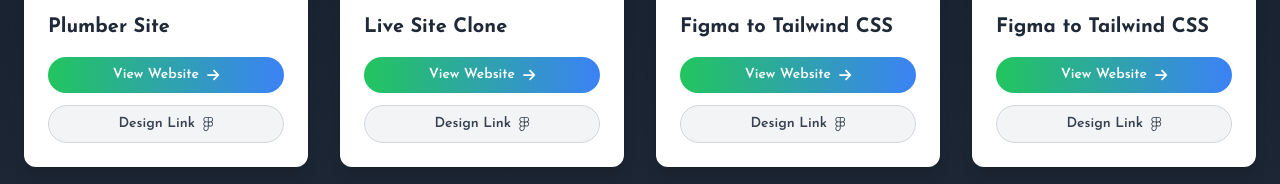
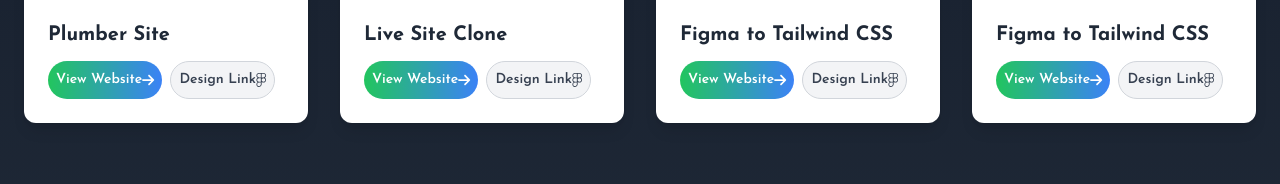
Before and after one commit to moudud-hoq/moududhoq, a website: page index.html in a window 1280 px wide. Shown: the part 2359-2543 px from the top of the page. Drawn offline with nearby package versions, Linux system fonts and the light colour scheme.

Commit message:
Project Button Edit

```diff
--- a/src/css/input.css
+++ b/src/css/input.css
@@ -115,11 +115,11 @@
 }
 
 .project-buttons {
-    @apply flex flex-col gap-3;
+    @apply flex flex-col gap-2;
 }
 
 .project-button {
-    @apply inline-flex items-center justify-center px-4 py-2 text-sm font-semibold rounded-full
+    @apply inline-flex items-center justify-center p-2 text-sm font-semibold rounded-full
     transition-all duration-300 transform hover:scale-105 text-center;
 }
 
--- a/src/js/projects.js
+++ b/src/js/projects.js
@@ -107,19 +107,21 @@
                         ${project.technologies.map(tech => `<span class="tech-badge">${tech}</span>`).join('')}
                     </div>
                 </div>
+
 <div class="project-info">
-                    <h3 class="project-title">${project.title}</h3>
-                    <div class="project-buttons">
+    <h3 class="project-title mb-3">${project.title}</h3>
+    <div class="project-buttons flex flex-row ">
         <a href="${project.link}" class="project-button primary-button" target="_blank" rel="noopener noreferrer">
-                            View Website <i class="fas fa-arrow-right ml-2"></i>
+            View Website <i class="fas fa-arrow-right"></i>
         </a>
         ${project.figmaLink ? `
             <a href="${project.figmaLink}" class="project-button secondary-button" target="_blank" rel="noopener noreferrer">
-                                Design Link <i class="fab fa-figma ml-2"></i>
+                Design Link <i class="fab fa-figma"></i>
             </a>
         ` : ''}
     </div>
 </div>
+
             </div>
         </div>
     `;
```
Also changed, not shown: index.html (+13 -0 lines), src/css/output.css. Lines whose indentation alone changed are shown as unchanged.
